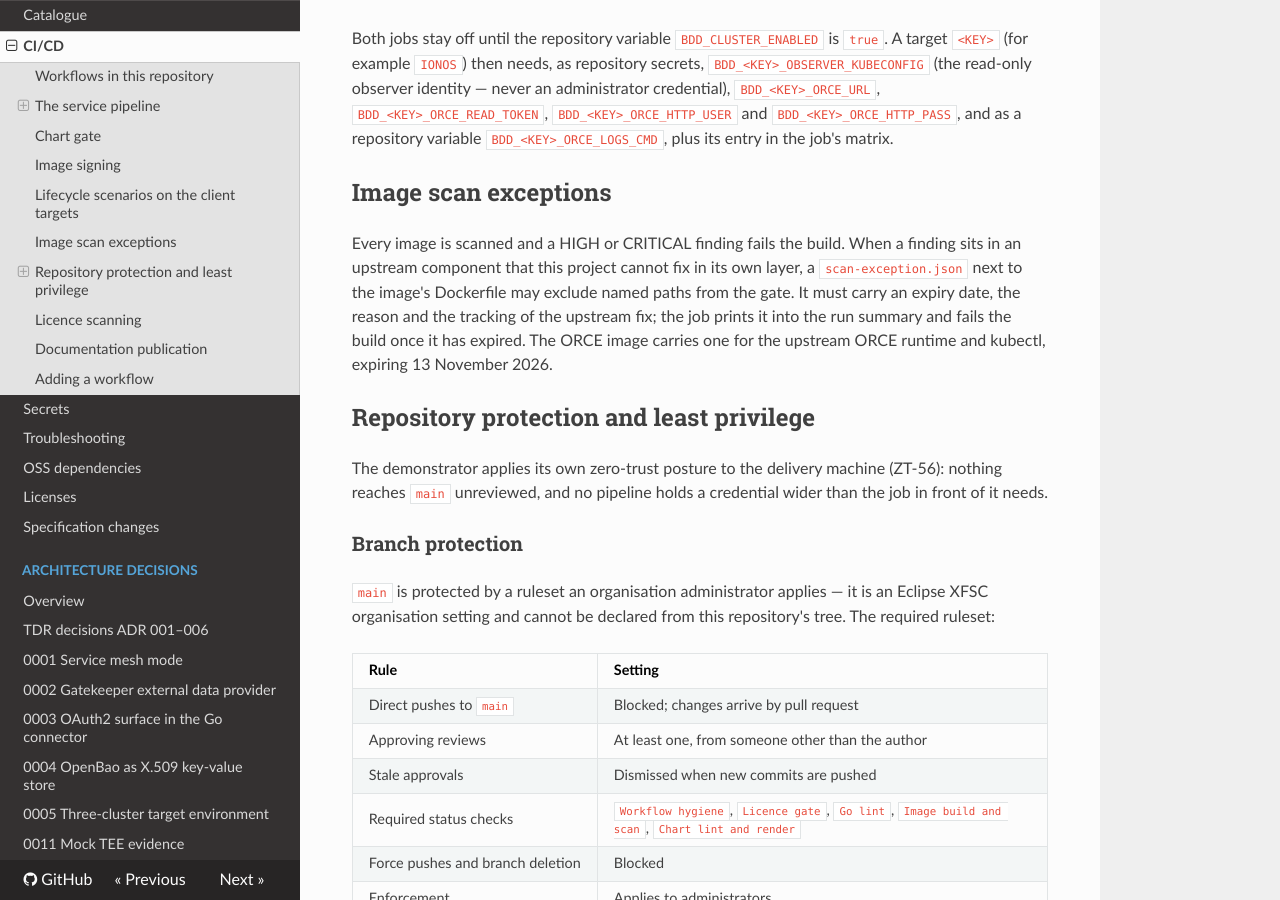
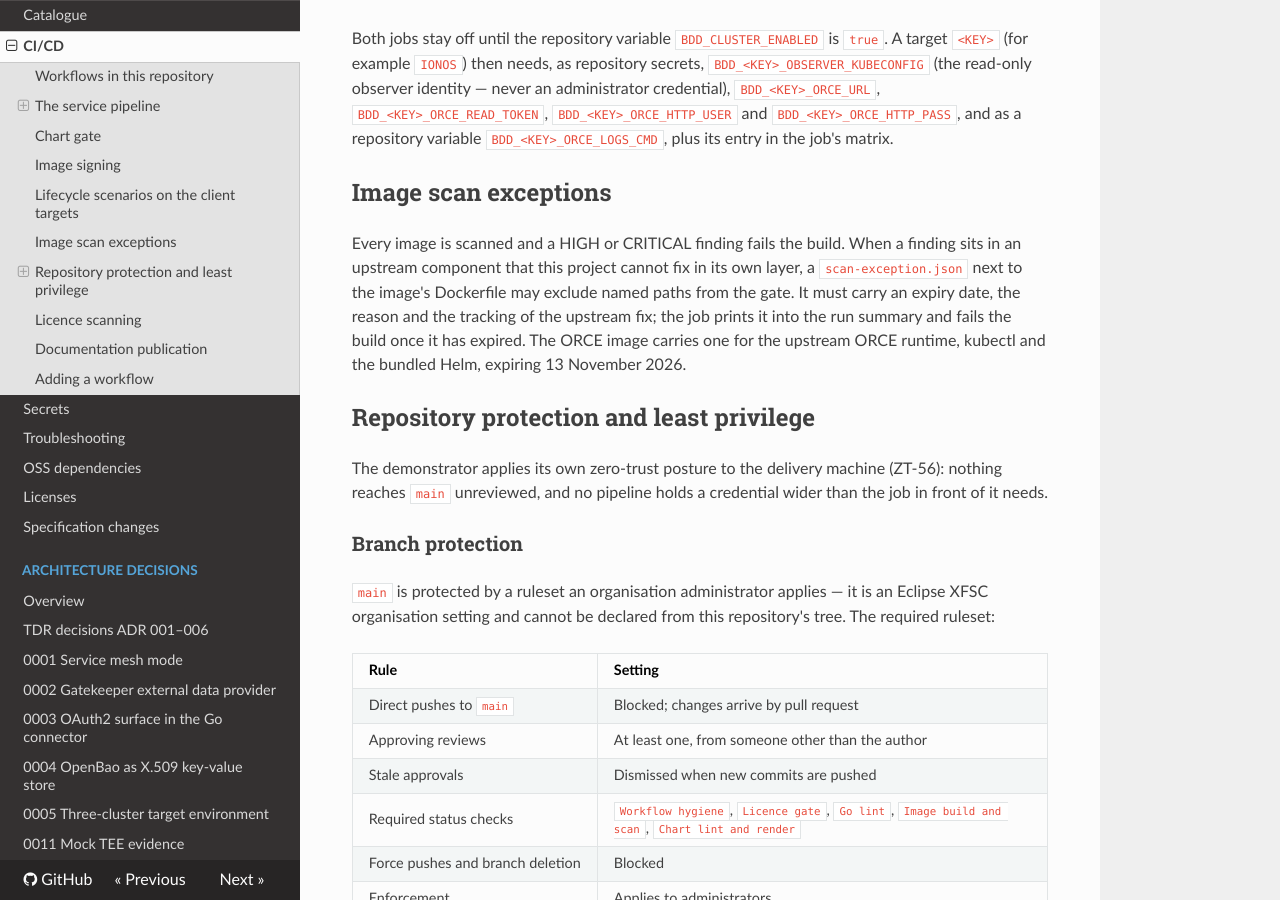
Before and after one commit to Fune5tiAtlas/facis-zero-trust-demonstrator, an MkDocs documentation site: the page built from docs/ci-cd.md, in a window 1280 px wide and 900 px high, scrolled down 3981 px. Built offline with MkDocs 1.6.1, drawn with Linux system fonts in a browser that asks for light colours; nearby versions of some CDN libraries.

Commit message:
Extend the ORCE scan exception to the bundled Helm

```diff
--- a/docs/ci-cd.md
+++ b/docs/ci-cd.md
@@ -150,7 +150,7 @@ Every image is scanned and a HIGH or CRITICAL finding fails the build. When a fi
 upstream component that this project cannot fix in its own layer, a `scan-exception.json` next to
 the image's Dockerfile may exclude named paths from the gate. It must carry an expiry date, the
 reason and the tracking of the upstream fix; the job prints it into the run summary and fails the
-build once it has expired. The ORCE image carries one for the upstream ORCE runtime and kubectl,
+build once it has expired. The ORCE image carries one for the upstream ORCE runtime, kubectl and the bundled Helm,
 expiring 13 November 2026.
 
 ## Repository protection and least privilege
```
Also changed, not shown: 1 other file.
